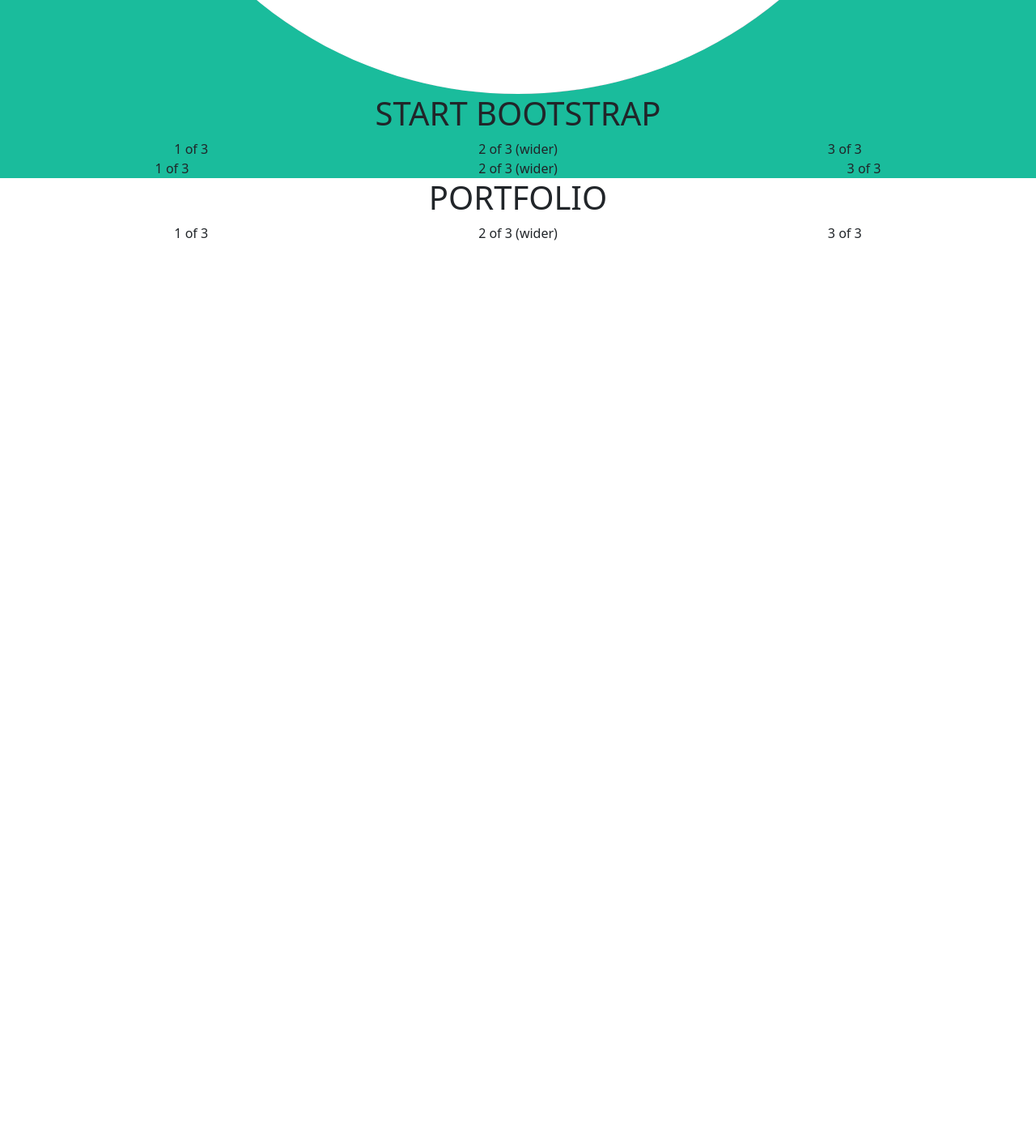
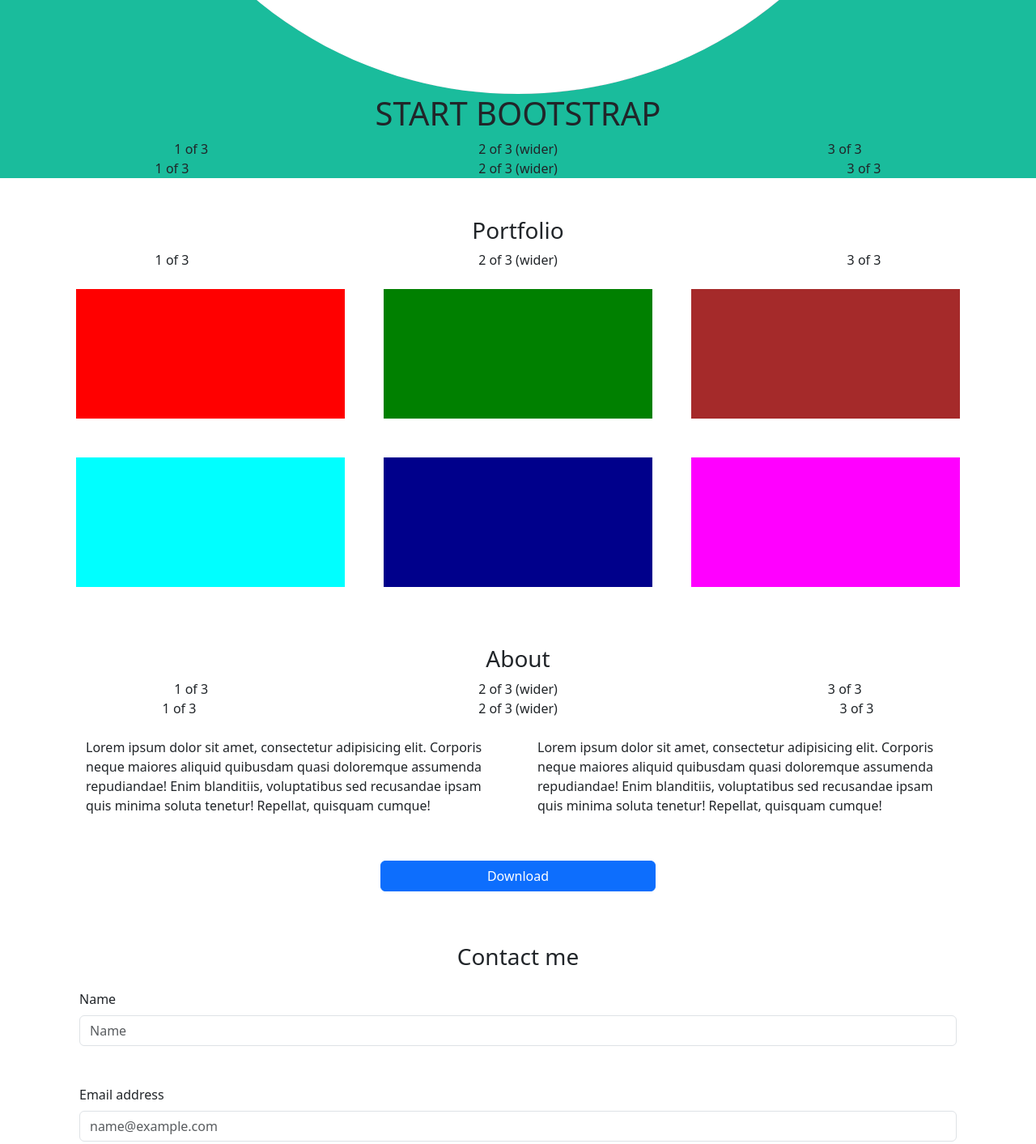
Before and after one commit to GarySmithAlvarezVenturo/html-css-bootstrap-freelancer, a plain HTML site: page index.html in a window 1280 px wide. Shown: the part 1124-2537 px from the top of the page at 81% size. Before the commit the page ends 1424 px from the top, so only its background shows below. Drawn offline with nearby package versions, Linux system fonts and the light colour scheme.

Commit message:
add: layout full

```diff
--- a/assets/style.css
+++ b/assets/style.css
@@ -5,3 +5,47 @@
 .bg1{
     background-color: #1ABC9C;
 }
+
+.addresses {
+    color: var(--text-white);
+    background-color: var(--addresses);
+}
+
+.jumbo,
+.about {
+    color: var(--text-white);
+    background-color: var(--section-green)
+}
+
+a
+
+h1,
+h3 {
+    padding-top: 3rem;
+}
+
+
+.box1 {
+    height: 10rem;
+    background-color: red;
+}
+.box2 {
+    height: 10rem;
+    background-color: green;
+}
+.box3 {
+    height: 10rem;
+    background-color: brown;
+}
+.box4 {
+    height: 10rem;
+    background-color: aqua;
+}
+.box5 {
+    height: 10rem;
+    background-color: darkblue;
+}
+.box6 {
+    height: 10rem;
+    background-color: magenta;
+}
--- a/index.html
+++ b/index.html
@@ -73,22 +73,139 @@
 
     <section class="portfolio">
         <div class="container text-center">
-            <h1>PORTFOLIO</h1>
+            <h3>Portfolio</h3>
             <div class="row">
                 <div class="col">
-                1 of 3
+                    1 of 3
                 </div>
-                <div class="col-5">
-                2 of 3 (wider)
+                <div class="col-6">
+                    2 of 3 (wider)
                 </div>
                 <div class="col">
-                3 of 3
+                    3 of 3
                 </div>
             </div>
 
+
+            <div class="row">
+                <div class="col-12 p-4 col-md-6 col-lg-4 text-center">
+                    <div class="content box1"></div>
+                </div>
+                <div class="col-12 p-4 col-md-6 col-lg-4 text-center">
+                    <div class="content box2"></div>
+                </div>
+                <div class="col-12 p-4 col-md-6 col-lg-4 text-center">
+                    <div class="content box3"></div>
+                </div>
+                <div class="col-12 p-4 col-md-6 col-lg-4 text-center">
+                    <div class="content box4"></div>
+                </div>
+                <div class="col-12 p-4 col-md-6 col-lg-4 text-center">
+                    <div class="content box5"></div>
+                </div>
+                <div class="col-12 p-4 col-md-6 col-lg-4 text-center">
+                    <div class="content box6"></div>
+                </div>
+            </div>
         </div>
+    </section>
 
+
+    <section class="about">
+        <div class="container ">
+            <div class="text-center">
+                <h3>About</h3>
+
+                <div class="row">
+                    <div class="col">
+                    1 of 3
+                    </div>
+                    <div class="col-5">
+                    2 of 3 (wider)
+                    </div>
+                    <div class="col">
+                    3 of 3
+                    </div>
+                </div>
+                </div>
+
+                <div class="container text-center">
+                    <div class="row">
+                        <div class="col">
+                            1 of 3
+                        </div>
+                        <div class="col-6">
+                            2 of 3 (wider)
+                        </div>
+                        <div class="col">
+                            3 of 3
+                        </div>
+
+
+                        <p class="col-12 text-start p-4 col-md-6"> Lorem ipsum dolor sit amet, consectetur adipisicing elit. Corporis neque maiores aliquid quibusdam quasi doloremque assumenda repudiandae! Enim blanditiis, voluptatibus sed recusandae ipsam quis minima soluta tenetur! Repellat, quisquam cumque!</p>
+
+                        <p class="col-12 text-start p-4 col-md-6"> Lorem ipsum dolor sit amet, consectetur adipisicing elit. Corporis neque maiores aliquid quibusdam quasi doloremque assumenda repudiandae! Enim blanditiis, voluptatibus sed recusandae ipsam quis minima soluta tenetur! Repellat, quisquam cumque!</p>
+
+                        <div class="d-grid p-3 gap-2 col-4 mx-auto">
+                            <button class="btn btn-primary" type="button">Download</button>
+                          </div>
+                        </div>
+                    </div>
+                </div>
+            </div>
+        </div>
     </section>
+
+    <section class="Contact-me text-center">
+        <div class="container ">
+            <div>
+                <h3>Contact me</h3>
+
+                <div class="mb-3 p-3 text-start">
+                    <label for="exampleFormControlInput1" class="form-label">Name</label>
+                    <input type="name" class="form-control" id="exampleFormControlInput1" placeholder="Name">
+                    </div>
+
+                    <div class="mb-3 p-3 text-start">
+                    <label for="exampleFormControlInput1" class="form-label">Email address</label>
+                    <input type="email" class="form-control" id="exampleFormControlInput1" placeholder="name@example.com">
+                    </div>
+
+                    <div class="mb-3 p-3 text-start">
+                    <label for="exampleFormControlInput1" class="form-label">Phone Number</label>
+                    <input type="phonenumber" class="form-control" id="exampleFormControlInput1" placeholder="Phone Number">
+                    </div>
+
+                    <div class="mb-3 p-3 text-start">
+                    <label for="exampleFormControlTextarea1" class="form-label">Message</label>
+                    <textarea class="form-control" id="exampleFormControlTextarea1" rows="3"></textarea>
+                    </div>
+
+                    <div class="d-grid gap-3 col-2">
+                    <button class="btn btn-primary" type="button">Button</button>
+                    </div>
+            </div>
+        </div>
+    </section>
+
+    <section class="addresses text-center">
+        <div class="container ">
+            <div>
+                <h3>Contact me</h3>
+                <p>Lorem ipsum dolor sit amet consectetur adipisicing elit.</p>
+                <h3>Around the web</h3>
+                <p>Lorem ipsum dolor sit amet consectetur adipisicing elit.</p>
+            </div>
+        </div>
+    </section>
+
+    <footer class="copyright text-center">
+        <div class="container">
+            <div>
+                <h6>Copyright</h6>
+            </div>
+        </div>
+    </footer>
 
 
 </body>
```
